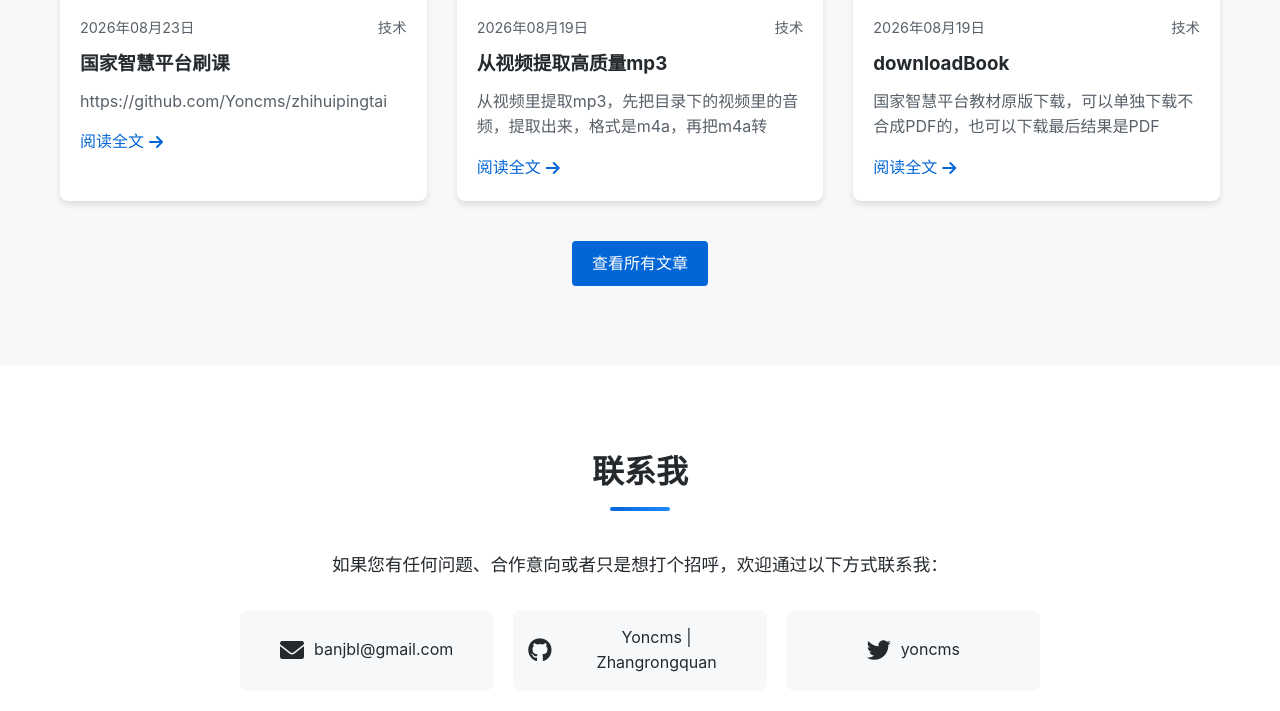
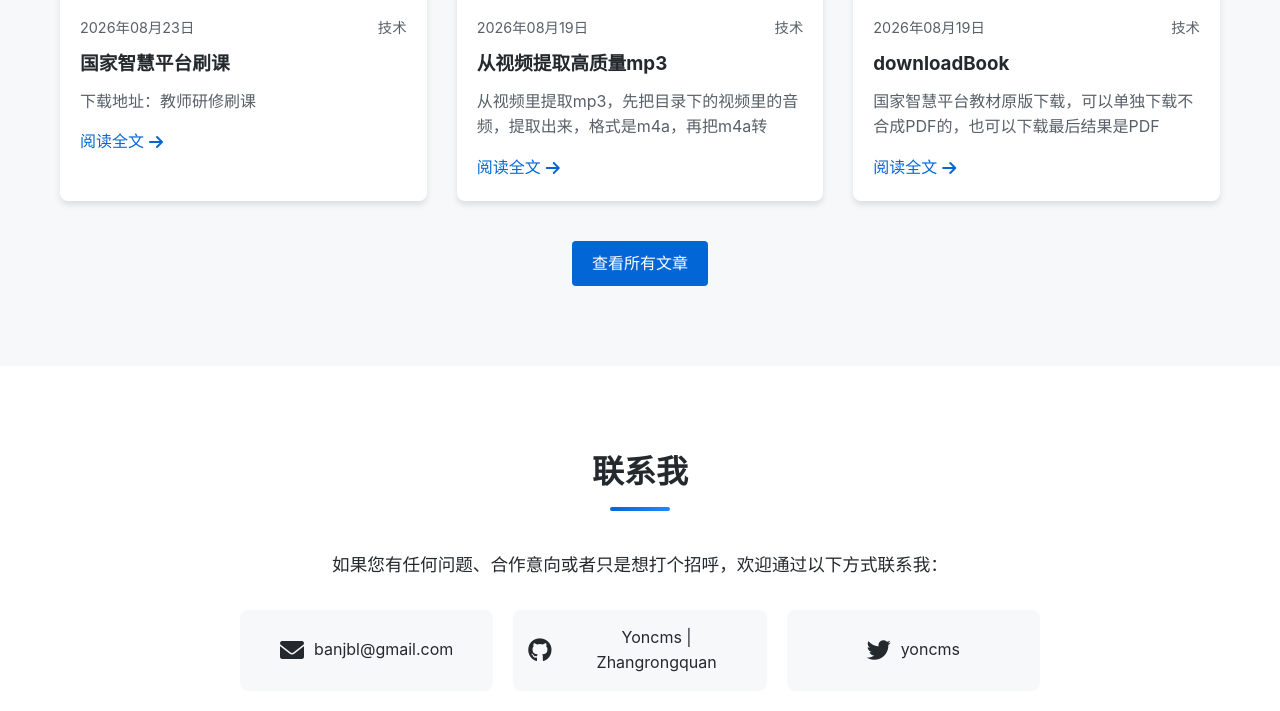
Before and after one commit to Yoncms/yoncms.github.io, a Jekyll site: the page built from index.html, in a window 1280 px wide and 900 px high, scrolled down 3010 px, cut to the strip 169-880 px from the top of the window. Built offline with Jekyll 4.4.1, drawn with Linux system fonts in a browser that asks for light colours.

Commit message:
Update 2026-08-23-guojia-zhihui.md

```diff
--- a/_posts/2026-08-23-guojia-zhihui.md
+++ b/_posts/2026-08-23-guojia-zhihui.md
@@ -7,5 +7,4 @@ tags: [教师研修, javascript, 博客]
 featured_image: /assets/images/article51.jpg
 ---
 
-
-https://github.com/Yoncms/zhihuipingtai
+## <a style="text-decoration:none" href="https://github.com/Yoncms/zhihuipingtai">下载地址：教师研修刷课</a>
```
